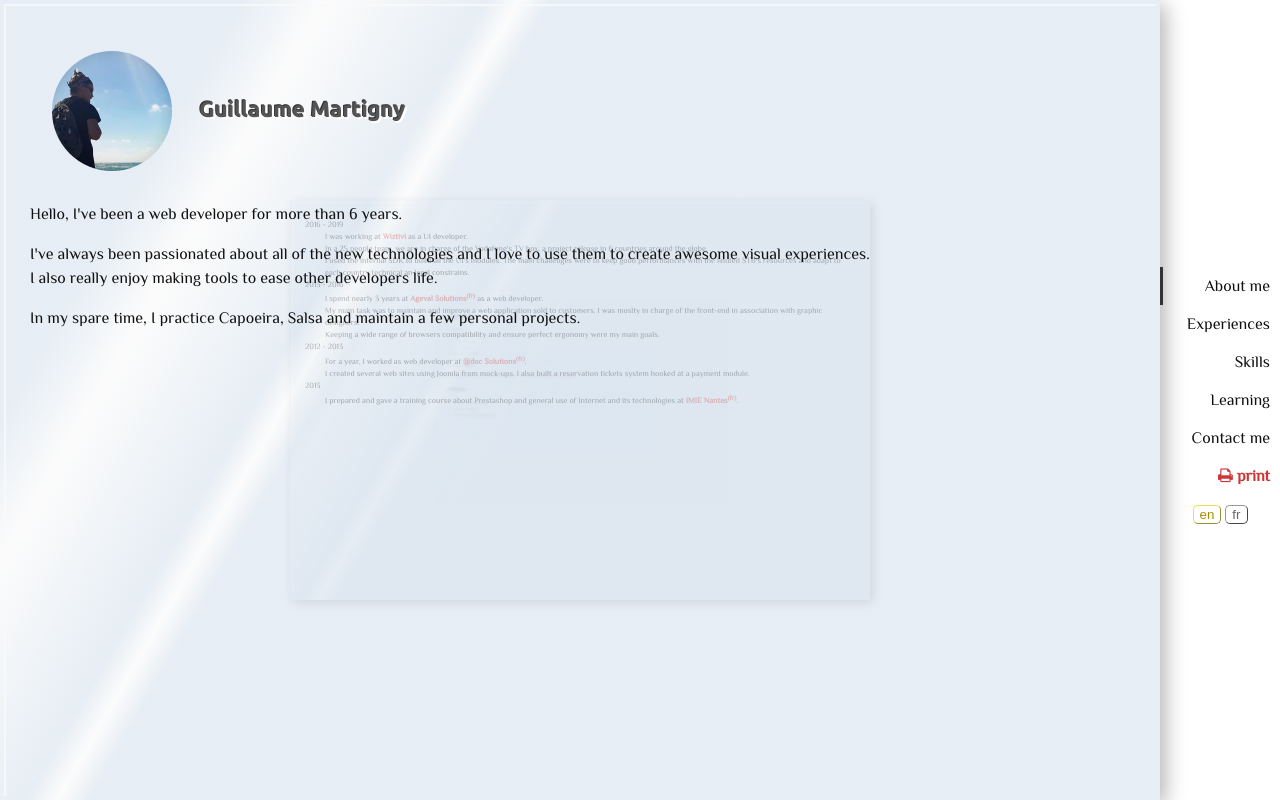
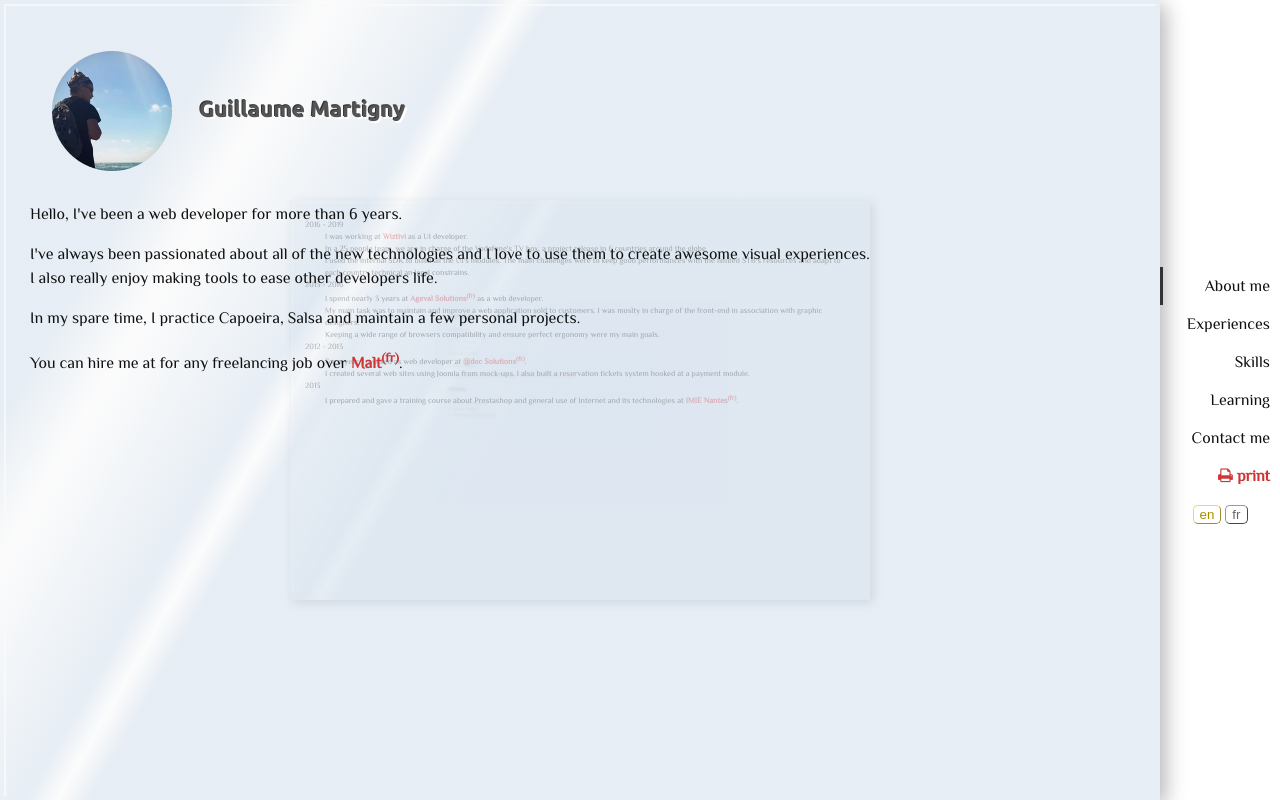
Before and after one commit to GMartigny/vitae, a plain HTML site: page index.html in a window 1280 px wide. Drawn offline with Linux system fonts and the light colour scheme.

Commit message:
Add freelancing hire at Malt

```diff
--- a/data.json
+++ b/data.json
@@ -11,6 +11,7 @@
             "I also really enjoy making tools to ease other developers life."
         ],
         "spare-time": "In my spare time, I practice Capoeira, Salsa and maintain a few personal projects.",
+        "hire": "You can hire me at for any freelancing job over <a href='https://www.malt.fr/profile/guillaumemartigny'>Malt<sup>(fr)</sup></a>.",
 
 
         "experiences": "Experiences",
@@ -82,6 +83,7 @@
             "J'aime aussi beaucoup réaliser des outils pour faciliter la vie des développeurs."
         ],
         "spare-time": "Sur mon temps libre, je pratique la Capoeira, la Salsa et maintiens quelques projets personnels.",
+        "hire": "Vous pouvez me recruter en freelance pour vos projets sur <a href='https://www.malt.fr/profile/guillaumemartigny'>Malt</a>.",
 
 
         "experiences": "Expériences",
--- a/index.html
+++ b/index.html
@@ -42,6 +42,7 @@
                 <p>{{greetings}}</p>
                 <p>{{passions}}</p>
                 <p>{{spare-time}}</p>
+                <p>{{hire}}</p>
             </article>
             <article class="article">
                 <h1 class="only-print">{{experiences}}</h1>
```
